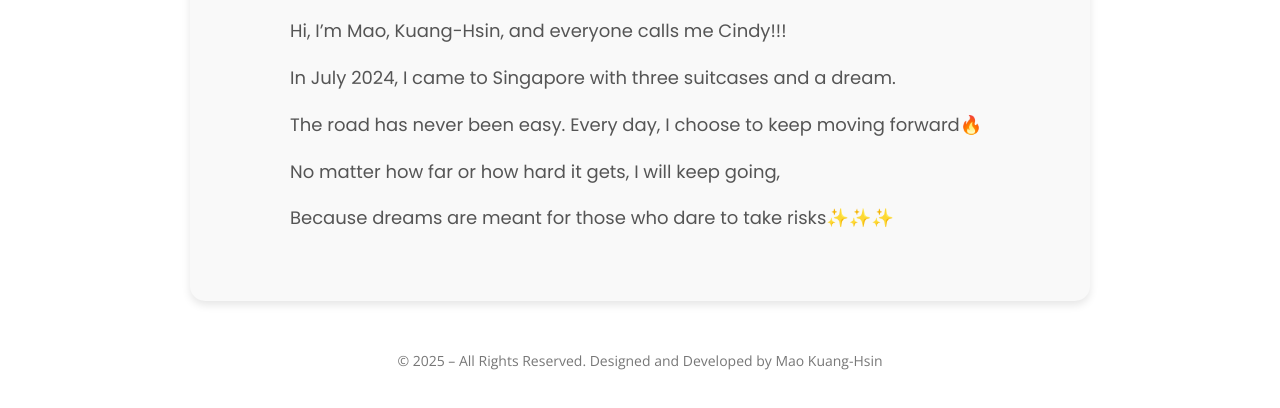
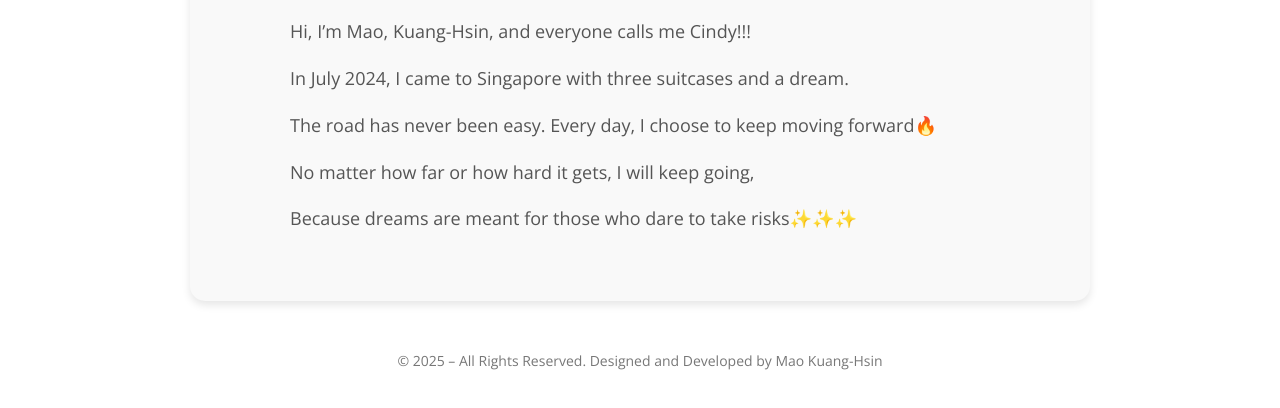
Before and after one commit to MaoKuangHsin/MaoKuangHsin.github.io, a plain HTML site: page about.html in a window 1280 px wide. Shown: the part 270-678 px from the top of the page. Drawn offline with nearby package versions, Linux system fonts and the light colour scheme.

Commit message:
Update style.css

```diff
--- a/style.css
+++ b/style.css
@@ -113,7 +113,7 @@ footer {
 }
 
 .about-post {
-  font-family: 'Poppins', sans-serif;
+  font-family: 'Open Sans', sans-serif;
   font-size: 18px;
   line-height: 1.8;
   color: #333;
```
